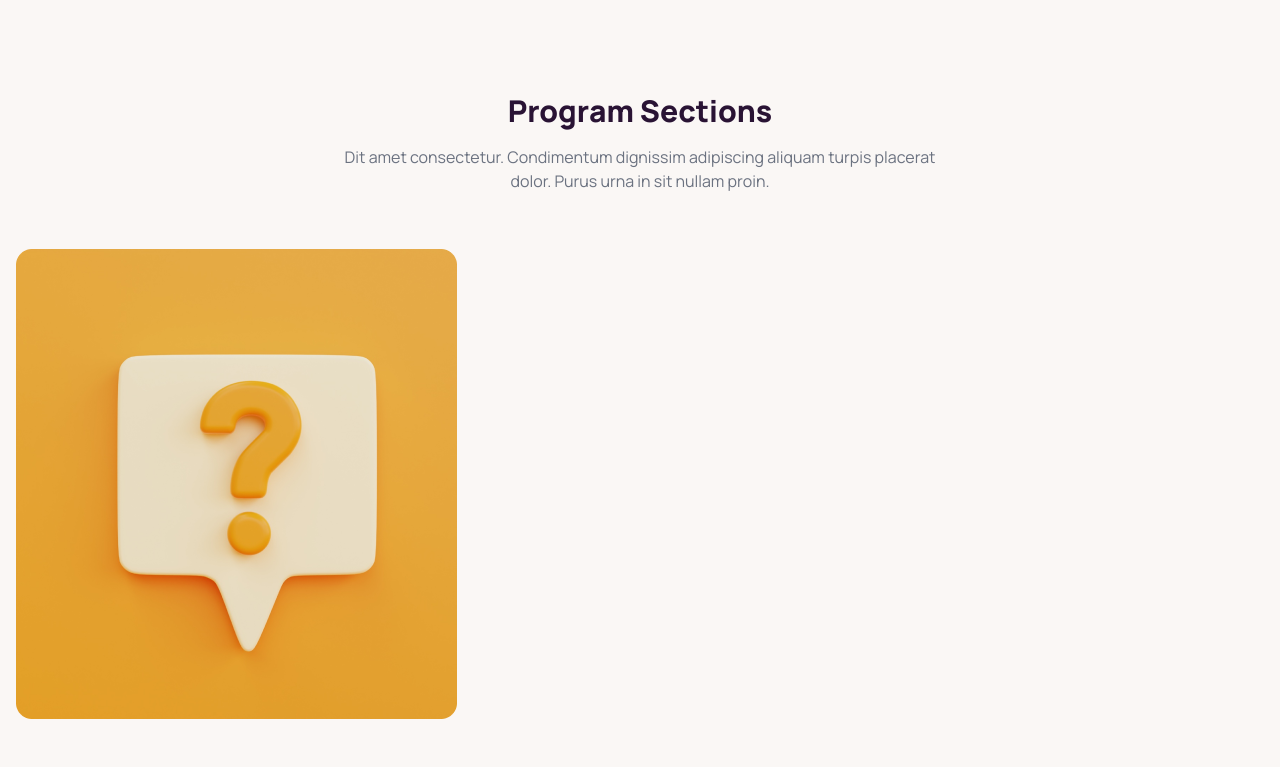
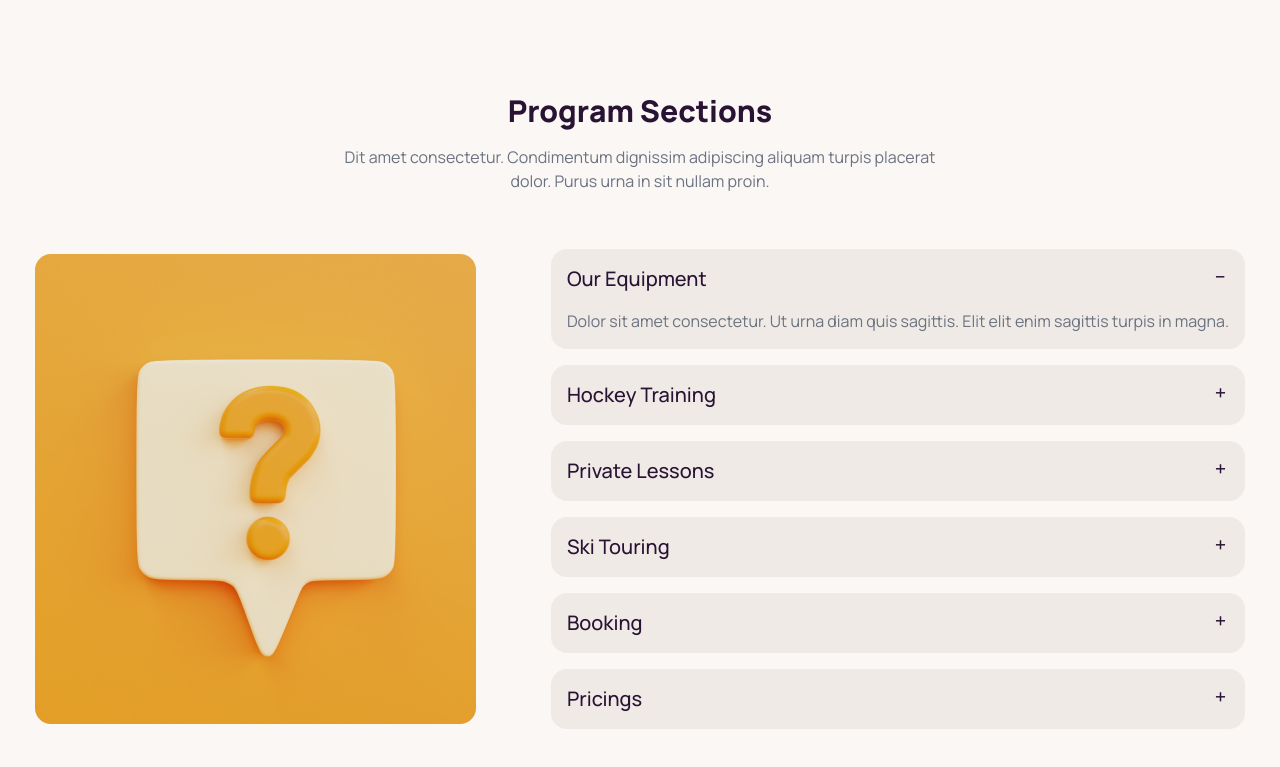
Before and after one commit to alamin-dev0/B9A3-Hockeys-main-repo, a plain HTML site: page index.html in a window 1280 px wide. Shown: the part 3243-4010 px from the top of the page. Drawn offline with nearby package versions, Linux system fonts and the light colour scheme.

Commit message:
added some code

```diff
--- a/index.html
+++ b/index.html
@@ -663,12 +663,59 @@
             </div>
 
             <div class="mt-14">
-                <div>
-                    <div>
-                        <img src="./Images/11.png" alt="">
+                <div class="flex flex-wrap justify-evenly items-center gap-14">
+                    <div class="">
+                        <img class="w-full" src="./Images/11.png" alt="">
                     </div>
-                    <div>
-
+                    <div class="space-y-4">
+                        <div class="collapse collapse-plus bg-base-200 text-left">
+                            <input type="radio" name="my-accordion-3" checked="checked" />
+                            <div class="collapse-title text-xl font-medium">Our Equipment
+                            </div>
+                            <div class="collapse-content">
+                                <p class="text-gray-500">Dolor sit amet consectetur. Ut urna diam quis sagittis. Elit elit enim sagittis turpis in magna.</p>
+                            </div>
+                        </div>
+                        <div class="collapse collapse-plus bg-base-200 text-left">
+                            <input type="radio" name="my-accordion-3" />
+                            <div class="collapse-title text-xl font-medium">Hockey Training
+                            </div>
+                            <div class="collapse-content">
+                                <p class="text-gray-500">Dolor sit amet consectetur. Ut urna diam quis sagittis. Elit elit enim sagittis turpis in magna.</p>
+                            </div>
+                        </div>
+                        <div class="collapse collapse-plus bg-base-200 text-left">
+                            <input type="radio" name="my-accordion-3" />
+                            <div class="collapse-title text-xl font-medium">Private Lessons
+                            </div>
+                            <div class="collapse-content">
+                                <p class="text-gray-500">Dolor sit amet consectetur. Ut urna diam quis sagittis. Elit elit enim sagittis turpis in magna.</p>
+                            </div>
+                        </div>
+                        <div class="collapse collapse-plus bg-base-200 text-left">
+                            <input type="radio" name="my-accordion-3" />
+                            <div class="collapse-title text-xl font-medium">Ski Touring
+                            </div>
+                            <div class="collapse-content">
+                                <p class="text-gray-500">Dolor sit amet consectetur. Ut urna diam quis sagittis. Elit elit enim sagittis turpis in magna.</p>
+                            </div>
+                        </div>
+                        <div class="collapse collapse-plus bg-base-200 text-left">
+                            <input type="radio" name="my-accordion-3" />
+                            <div class="collapse-title text-xl font-medium">Booking
+                            </div>
+                            <div class="collapse-content">
+                                <p class="text-gray-500">Dolor sit amet consectetur. Ut urna diam quis sagittis. Elit elit enim sagittis turpis in magna.</p>
+                            </div>
+                        </div>
+                        <div class="collapse collapse-plus bg-base-200 text-left">
+                            <input type="radio" name="my-accordion-3" />
+                            <div class="collapse-title text-xl font-medium">Pricings
+                            </div>
+                            <div class="collapse-content">
+                                <p class="text-gray-500">Dolor sit amet consectetur. Ut urna diam quis sagittis. Elit elit enim sagittis turpis in magna.</p>
+                            </div>
+                        </div>
                     </div>
                 </div>
             </div>
```
